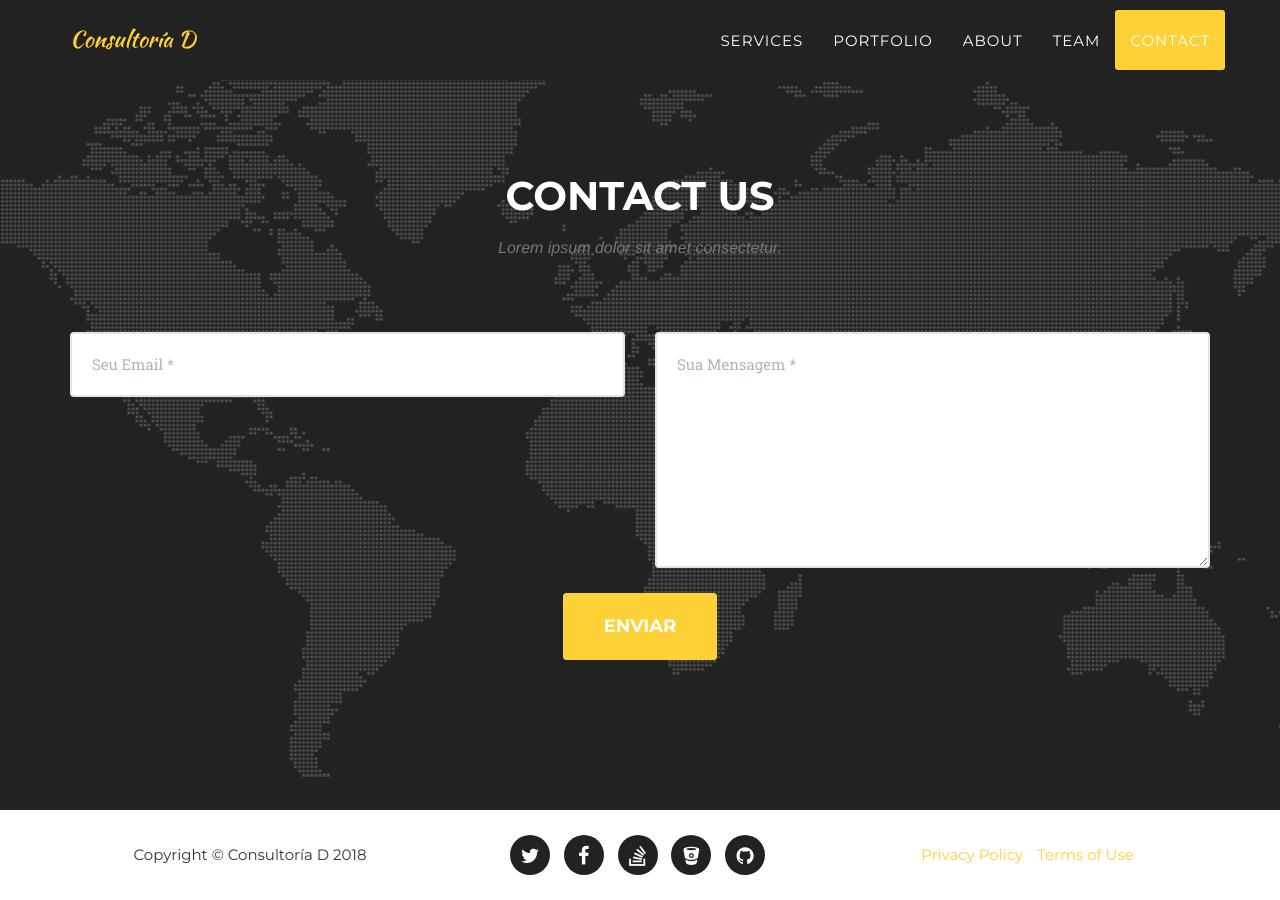
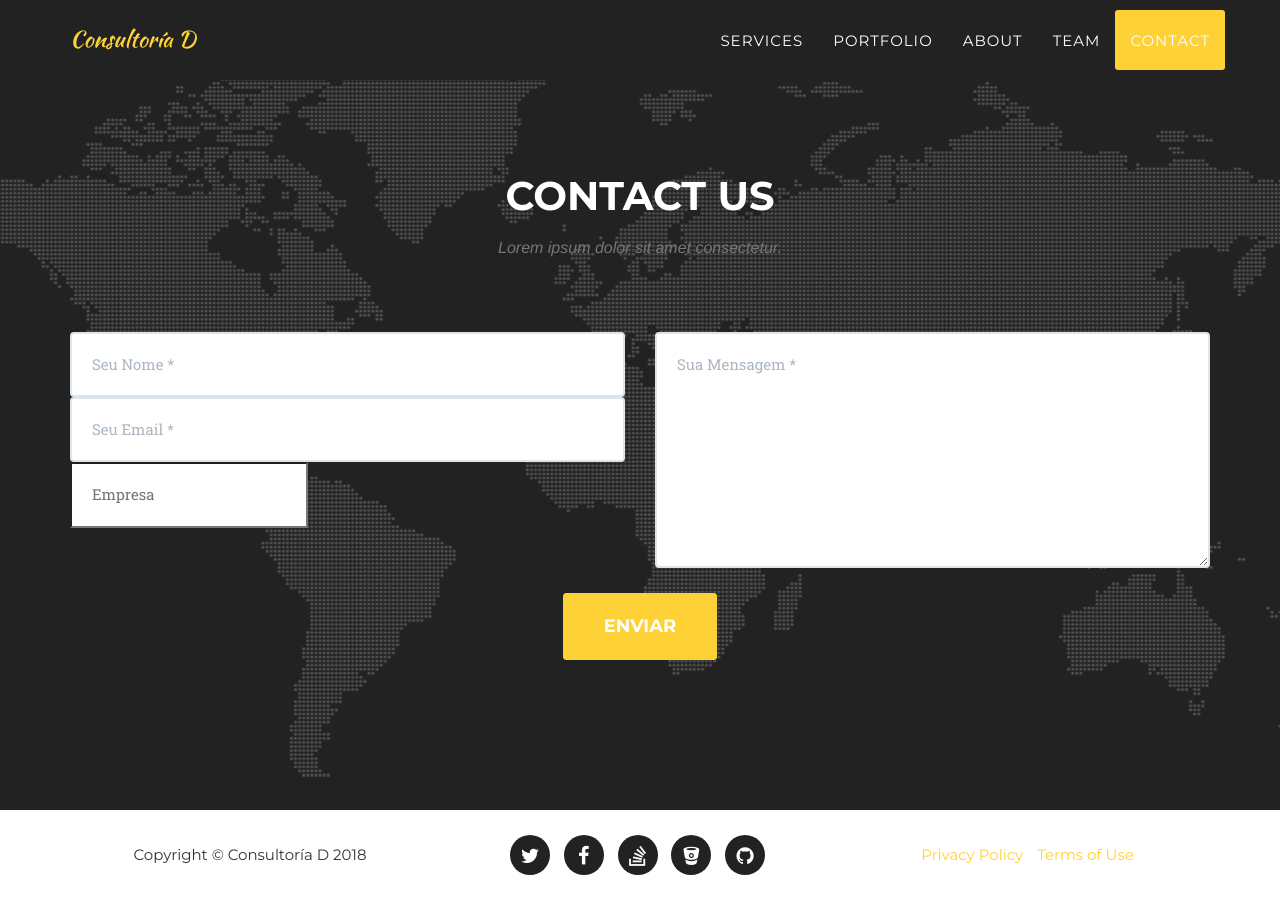
Before and after one commit to rdevai/rdevai.github.io, a Jekyll site: the page built from index.html, in a window 1280 px wide and 900 px high, scrolled down 5625 px. Built offline with Jekyll 4.4.1, drawn with Linux system fonts in a browser that asks for light colours; some web fonts are replaced.

Commit message:
Improve contact form

```diff
--- a/_includes/contact.html
+++ b/_includes/contact.html
@@ -8,47 +8,16 @@
             </div>
             <div class="row">
                 <div class="col-lg-12">
-                    {% comment %}<form name="sentMessage" id="contactForm" novalidate>{% endcomment %}
-                        {% comment %}<div class="row">{% endcomment %}
-                            {% comment %}<div class="col-md-6">{% endcomment %}
-                                {% comment %}<div class="control-group form-group">{% endcomment %}
-                                    {% comment %}<input type="text" class="form-control" placeholder="Your Name *" id="name" required data-validation-required-message="Please enter your name.">{% endcomment %}
-                                    {% comment %}<p class="help-block text-danger"></p>{% endcomment %}
-                                {% comment %}</div>{% endcomment %}
-                                {% comment %}<div class="control-group form-group">{% endcomment %}
-                                    {% comment %}<input type="email" class="form-control" placeholder="Your Email *" id="email" required data-validation-required-message="Please enter your email address.">{% endcomment %}
-                                    {% comment %}<p class="help-block text-danger"></p>{% endcomment %}
-                                {% comment %}</div>{% endcomment %}
-                                {% comment %}<div class="control-group form-group">{% endcomment %}
-                                    {% comment %}<input type="tel" class="form-control" placeholder="Your Phone *" id="phone" required data-validation-required-message="Please enter your phone number.">{% endcomment %}
-                                    {% comment %}<p class="help-block text-danger"></p>{% endcomment %}
-                                {% comment %}</div>{% endcomment %}
-                            {% comment %}</div>{% endcomment %}
-                            {% comment %}<div class="col-md-6">{% endcomment %}
-                                {% comment %}<div class="control-group form-group">{% endcomment %}
-                                    {% comment %}<textarea class="form-control" placeholder="Your Message *" id="message" required data-validation-required-message="Please enter a message."></textarea>{% endcomment %}
-                                    {% comment %}<p class="help-block text-danger"></p>{% endcomment %}
-                                {% comment %}</div>{% endcomment %}
-                            {% comment %}</div>{% endcomment %}
-                            {% comment %}<div class="clearfix"></div>{% endcomment %}
-                            {% comment %}<div class="col-lg-12 text-center">{% endcomment %}
-                                {% comment %}<div id="success"></div>{% endcomment %}
-                                {% comment %}<button type="submit" class="btn btn-xl">Send Message</button>{% endcomment %}
-                            {% comment %}</div>{% endcomment %}
-                        {% comment %}</div>{% endcomment %}
-                    {% comment %}</form>{% endcomment %}
-
-                  {% comment %}<form method="POST" action="https://formspree.io/stedevai@gmail.com">{% endcomment %}
-  {% comment %}<input name="email" placeholder="Email..." type="email">{% endcomment %}
-  {% comment %}<textarea name="message" placeholder="Mensagem..."></textarea>{% endcomment %}
-  {% comment %}<button type="submit">Enviar</button>{% endcomment %}
-{% comment %}</form>{% endcomment %}
 
                     <form method="POST" action="https://formspree.io/stedevai@gmail.com">
                         <div class="row">
                           <div class="col-md-6">
                             <div class="control-group form-group">
-                              <input class="form-control" name="email" placeholder="Seu Email *" type="email">
+                              <input class="form-control" type="text" name="name" placeholder="Seu Nome *">
+                              <input class="form-control" name="_replyto" placeholder="Seu Email *" type="email">
+                              <input type="text" name="_subject" placeholder="Empresa" />
+                              <input type="hidden" name="_language" value="es" />
+                              <input type="text" name="_gotcha" style="display:none" />
                             </div>
                           </div>
 
```
